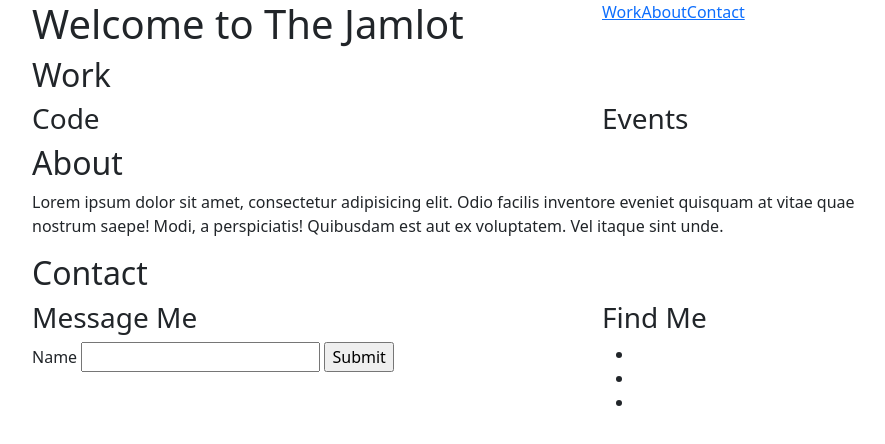
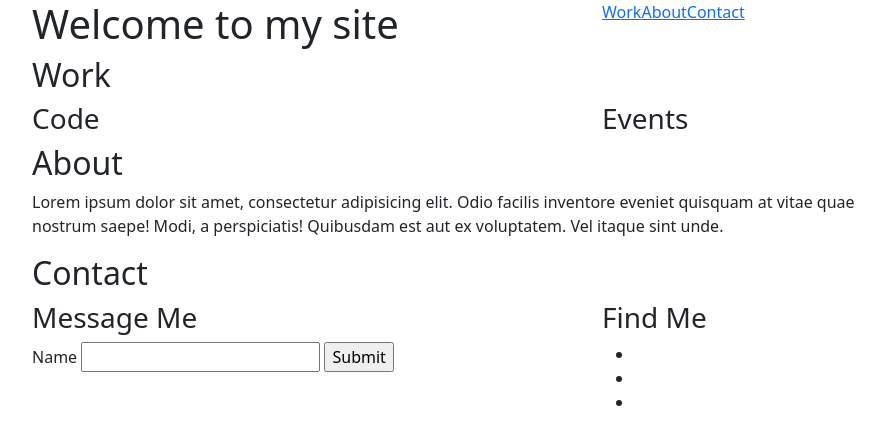
Before and after one commit to josemaestri/portfolio-2024, a plain HTML site: page index.html in a window 1280 px wide. Shown: the whole page, without its empty margins (50-935 px from the left). Drawn offline with nearby package versions, Linux system fonts and the light colour scheme.

Commit message:
title and h1

```diff
--- a/index.html
+++ b/index.html
@@ -4,13 +4,13 @@
   <meta charset="UTF-8">
   <meta name="viewport" content="width=1, initial-scale=1.0">
   <link href="https://cdn.jsdelivr.net/npm/bootstrap@5.3.3/dist/css/bootstrap.min.css" rel="stylesheet" integrity="sha384-QWTKZyjpPEjISv5WaRU9OFeRpok6YctnYmDr5pNlyT2bRjXh0JMhjY6hW+ALEwIH" crossorigin="anonymous">
-  <title>The Jamlot</title>
+  <title>Jose Maestri</title>
 </head>
 <body>
   <header class="container">
     <div class="row">
       <div class="col">
-        <h1>Welcome to The Jamlot</h1>
+        <h1>Welcome to my site</h1>
       </div>
       <div class="col">
         <ul class="nav">
```
